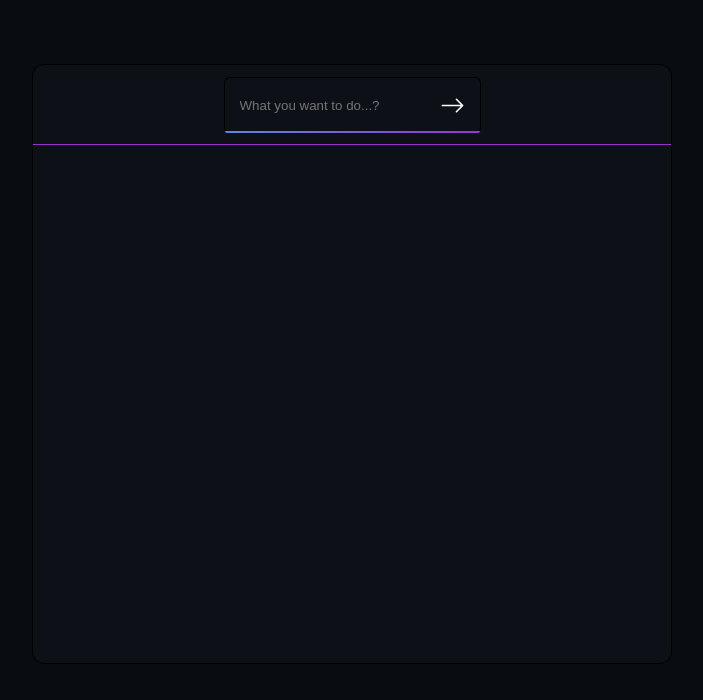
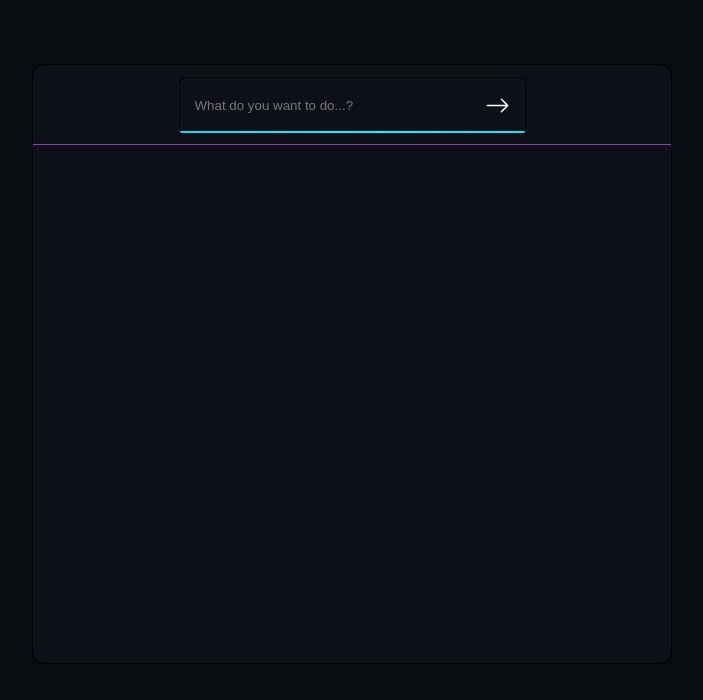
Before and after one commit to Cheapsik/todo-app, a React (Create React App) app: page / in a window 1280 px wide. Shown: the top 700 px of the page, without its empty margins (288-991 px from the left). Built offline with nearby package versions, Linux system fonts and the light colour scheme.

Commit message:
fix: fixed some small bugs on styles and refactoring code

```diff
--- a/public/index.html
+++ b/public/index.html
@@ -7,37 +7,13 @@
     <meta name="theme-color" content="#000000" />
     <meta
       name="description"
-      content="Web site created using create-react-app"
+      content="Todo App"
     />
     <link rel="apple-touch-icon" href="%PUBLIC_URL%/logo192.png" />
-    <!--
-      manifest.json provides metadata used when your web app is installed on a
-      user's mobile device or desktop. See https://developers.google.com/web/fundamentals/web-app-manifest/
-    -->
     <link rel="manifest" href="%PUBLIC_URL%/manifest.json" />
-    <!--
-      Notice the use of %PUBLIC_URL% in the tags above.
-      It will be replaced with the URL of the `public` folder during the build.
-      Only files inside the `public` folder can be referenced from the HTML.
-
-      Unlike "/favicon.ico" or "favicon.ico", "%PUBLIC_URL%/favicon.ico" will
-      work correctly both with client-side routing and a non-root public URL.
-      Learn how to configure a non-root public URL by running `npm run build`.
-    -->
-    <title>React App</title>
+    <title>Todo List</title>
   </head>
   <body>
     <noscript>You need to enable JavaScript to run this app.</noscript>
     <div id="root"></div>
-    <!--
-      This HTML file is a template.
-      If you open it directly in the browser, you will see an empty page.
-
-      You can add webfonts, meta tags, or analytics to this file.
-      The build step will place the bundled scripts into the <body> tag.
-
-      To begin the development, run `npm start` or `yarn start`.
-      To create a production bundle, use `npm run build` or `yarn build`.
-    -->
-  </body>
 </html>
--- a/src/AppHeader/AppHeader.js
+++ b/src/AppHeader/AppHeader.js
@@ -8,11 +8,15 @@ const AppHeader = ({ inputValue, inputOnChange, addTask }) => {
         <input
           className="addTask-input"
           type="text"
-          placeholder="What you want to do...?"
+          placeholder="What do you want to do...?"
           value={inputValue}
           onChange={inputOnChange}
         />
-        <button className="addTask-button-submit" type="submit" onClick={addTask}>
+        <button
+          className="addTask-button-submit"
+          type="submit"
+          onClick={addTask}
+        >
           <BsArrowRight />
         </button>
       </div>
--- a/src/AppHeader/AppHeader.scss
+++ b/src/AppHeader/AppHeader.scss
@@ -9,6 +9,7 @@ $color-main-theme: darkorchid;
     align-items: center;
     justify-content: center;
     border-bottom: 1px solid $color-main-theme;
+}
 
 .addTask-wrapper {
     display: flex;
@@ -21,30 +22,7 @@ $color-main-theme: darkorchid;
     border-right: 1px solid black;
     border-radius: 6px;
 
-
-
-        .addTask-input {
-            padding: 15px;
-            background: transparent;
-            color: white;
-            outline: none;
-            border: 0;
-            width: 200px;
-
-        }
-
-        .addTask-button-submit {
-            padding: 15px;
-            background: transparent;
-            outline: none;
-            color: white;
-            border: 0;
-            cursor: pointer;
-            font-size: 25px;
-            display: flex;
-        }
-
-        &:after {
+    &::after {
         content: "";
         position: absolute;
         left: 0px;
@@ -57,9 +35,35 @@ $color-main-theme: darkorchid;
         background-position: 0% 0%;
         background: linear-gradient(to right, $color-main-theme 0%, cyan 50%, $color-main-theme 100%);
         background-size: 500% auto;
-            animation: gradient 2s linear infinite;
+        animation: gradient 5s linear infinite;
     }
 }
+
+
+.addTask {
+    &-input {
+        padding: 15px;
+        background: transparent;
+        color: white;
+        outline: none;
+        border: 0;
+        width: 290px;
+
+    }
+
+    &-button-submit {
+        padding: 15px;
+        background: transparent;
+        outline: none;
+        color: white;
+        border: 0;
+        cursor: pointer;
+        font-size: 25px;
+        display: flex;
+    }
+}
+
+
 
 @keyframes gradient {
     0% {
@@ -67,10 +71,10 @@ $color-main-theme: darkorchid;
     }
 
     100% {
-            background-position: 100% 0
+        background-position: 500% 0
     }
 }
-}
+
 
 @media (max-width: 700px) {
     .header {
--- a/src/Item/Item.js
+++ b/src/Item/Item.js
@@ -1,7 +1,7 @@
 import "./Item.scss";
 import { MdDeleteForever as RemoveItem } from "react-icons/md";
 
-const Item = ({ item, handleDeleteTask, id }) => {
+const Item = ({ item, handleDeleteTask}) => {
   const handleButtonClick = () => {
     handleDeleteTask(item);
   };
--- a/src/Item/Item.scss
+++ b/src/Item/Item.scss
@@ -8,6 +8,7 @@ li {
     justify-content: space-between;
     display: flex;
     align-items: center;
+    word-break: break-word;
 
     button {
         background-color: transparent;
@@ -25,7 +26,7 @@ li {
 
     }
 
-    &:after {
+    &::after {
         content: "";
         position: absolute;
         left: 20px;
@@ -41,15 +42,9 @@ li {
     li {
         padding: 10px;
 
-        &:after {
-            content: "";
-            position: absolute;
+        &::after {
             left: -5px;
             right: 5px;
-            bottom: 0px;
-            z-index: 999;
-            height: 1px;
-            background-color: darkorchid;
         }
     }
 }
--- a/src/TodoList/TodoList.js
+++ b/src/TodoList/TodoList.js
@@ -14,8 +14,9 @@ class TodoList extends React.Component {
     });
   };
   handleAddTask = () => {
-    const taskList = [...this.state.list];
-    taskList.push(this.state.value);
+    const { value, list } = this.state;
+    const taskList = [...list];
+    taskList.push(value);
     this.setState({
       list: taskList,
       value: "",
```
Lines whose indentation alone changed are shown as unchanged.
